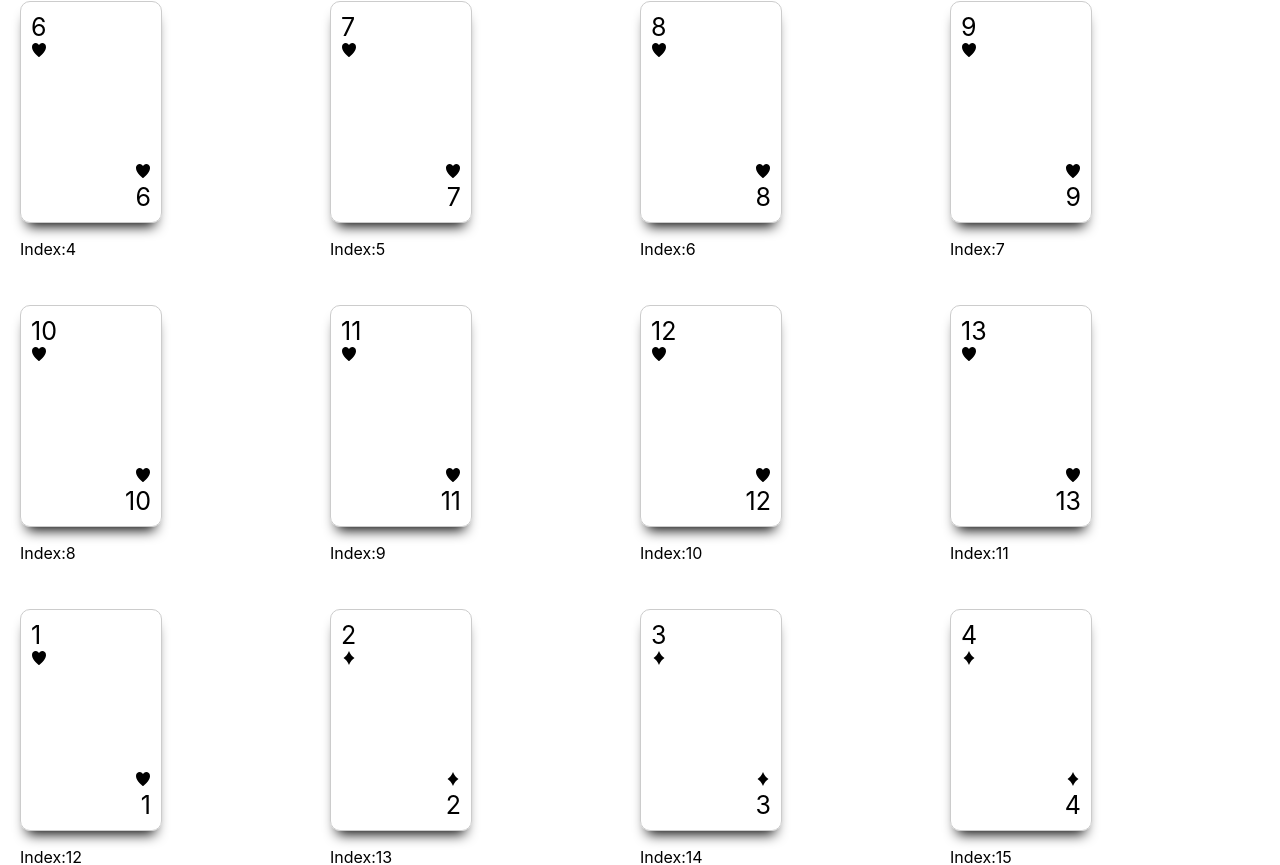
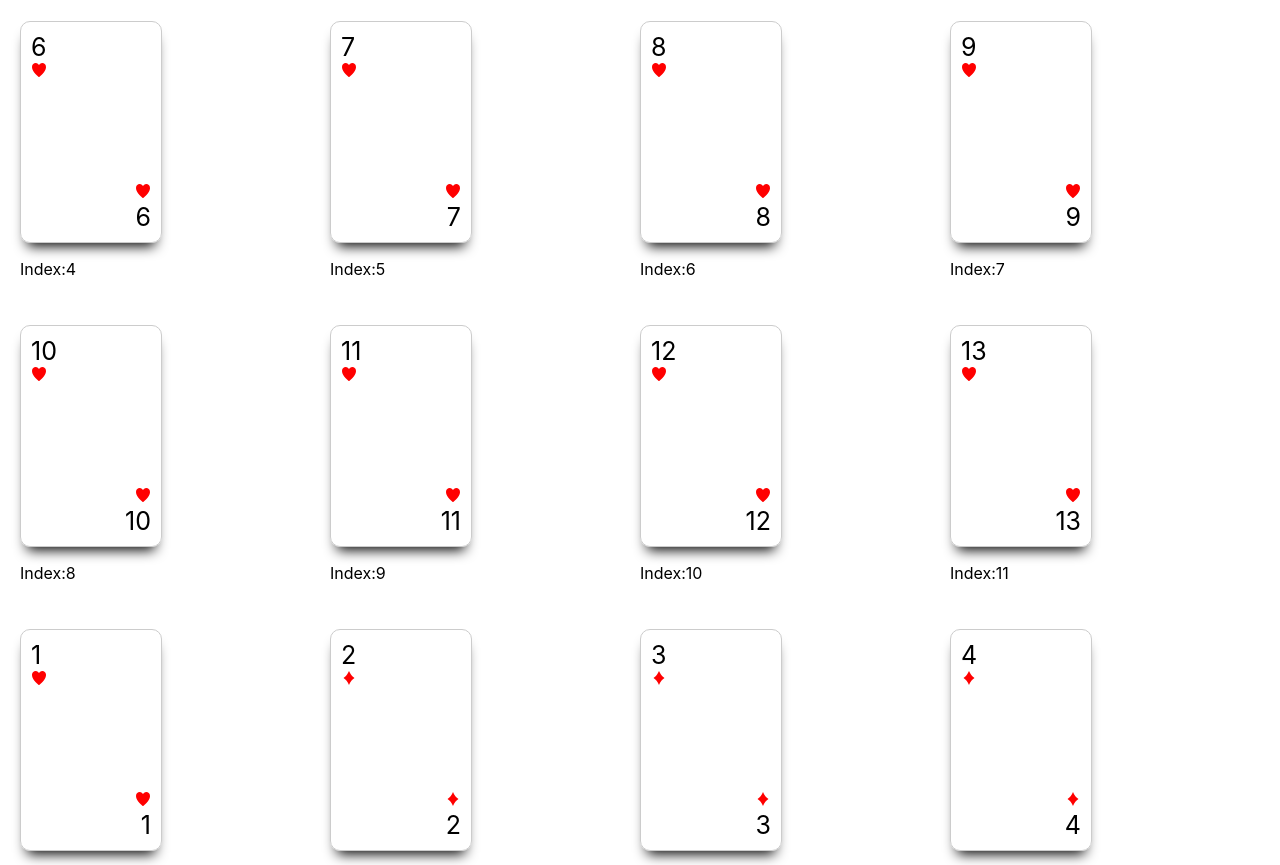
Before and after one commit to eduardmirzoyan/Blackjack, a React (Create React App) app: page /cards in a window 1280 px wide. Shown: the part 343-1208 px from the top of the page. Built offline with nearby package versions, Linux system fonts and the light colour scheme.

Commit message:
Added color and tried tinkering

```diff
--- a/src/components/Card.jsx
+++ b/src/components/Card.jsx
@@ -14,6 +14,19 @@ const WrapperDos = styled.div({
   borderRadius: '10vh',
 });
 
+const CardBackWrapper = styled.div`
+    color: red;
+    border: 10px solid white;
+    position: relative;
+    border: 1px solid #ccc;
+    padding: 10px;
+    border-radius: 10px;
+    width: 120px;
+    height: 200px;
+    -webkit-box-shadow: 0px 10px 13px -7px #000000, 5px 5px 15px 5px rgba(0,0,0,0);
+    box-shadow: 0px 10px 13px -7px #000000, 5px 5px 15px 5px rgba(0,0,0,0);
+`
+
 const CardWrapper = styled.div`
     position: relative;
     border: 1px solid #ccc;
@@ -27,6 +40,10 @@ const CardWrapper = styled.div`
 const iconStyles = {
 };
 
+const redIconSyles = {
+  color: 'red',
+}
+
 const rankSyles = {
   fontSize: 25,
   margin: 0,
@@ -34,7 +51,13 @@ const rankSyles = {
 };
 
 const iconStylesBottom = {
-  float: 'right',
+  position: 'absolute',
+  bottom: 43,
+  right: 10,
+};
+
+const redIconStylesBottom = {
+  color: 'red',
   position: 'absolute',
   bottom: 43,
   right: 10,
@@ -59,15 +82,15 @@ const Card = (props) => {
       </p>
 
       {(suit === 'spades') && <GiSpades css={iconStyles} />}
-      {(suit === 'diamonds') && <GiDiamonds css={iconStyles} />}
-      {(suit === 'hearts') && <GiHearts css={iconStyles} />}
+      {(suit === 'diamonds') && <GiDiamonds css={redIconSyles} />}
+      {(suit === 'hearts') && <GiHearts css={redIconSyles} />}
       {(suit === 'clubs') && <GiClubs css={iconStyles} />}
 
       <br/>
 
       {(suit === 'spades') && <GiSpades css={iconStylesBottom} />}
-      {(suit === 'diamonds') && <GiDiamonds css={iconStylesBottom} />}
-      {(suit === 'hearts') && <GiHearts css={iconStylesBottom} />}
+      {(suit === 'diamonds') && <GiDiamonds css={redIconStylesBottom} />}
+      {(suit === 'hearts') && <GiHearts css={redIconStylesBottom} />}
       {(suit === 'clubs') && <GiClubs css={iconStylesBottom} />}
 
       <p css={rankSylesBottom}>
@@ -76,6 +99,14 @@ const Card = (props) => {
 
     </CardWrapper>
   );
+
+  function backSide() {
+    return (
+      <CardBackWrapper>
+
+      </CardBackWrapper>
+    );
+  }
 };
 
 export default Card;
--- a/src/pages/Cards.jsx
+++ b/src/pages/Cards.jsx
@@ -2,6 +2,7 @@ import React, { Component } from 'react';
 import styled from '@emotion/styled';
 import Card from '../components/Card';
 import cardsArray from '../helpers/cardsArray';
+import { Link } from 'react-router-dom';
 
 const CardContainer = styled.div({
   padding: 20,
@@ -14,7 +15,9 @@ class Cards extends Component {
   render() {
     return (
       <div>
-        This is going to be my cards page
+        This is going to be my cards page. <br/>
+        Click <Link to="/">here</Link> to back to the homepage.
+
         <CardContainer>
           {cardsArray.map((card, idx) => (
             <div>
@@ -26,8 +29,6 @@ class Cards extends Component {
             </div>
           ))}
         </CardContainer>
-
-
       </div>
     );
   }
```
